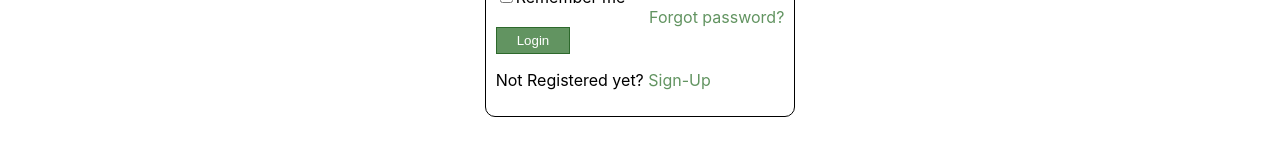
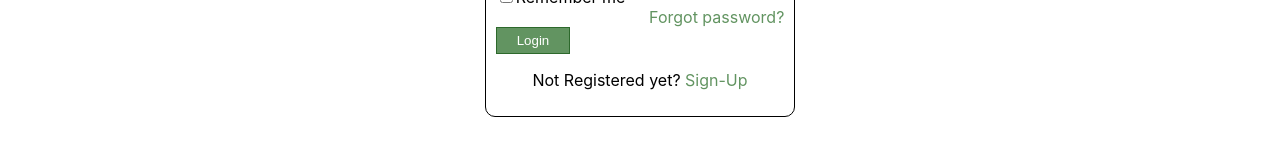
Before and after one commit to honza-juri/Apocapoc, a React (Create React App) app in the folder frontend/: page /login in a window 1280 px wide. Shown: the part 420-580 px from the top of the page. Built offline with nearby package versions, Linux system fonts and the light colour scheme.

Commit message:
login fix

```diff
--- a/frontend/src/components-css/LoginComp.css
+++ b/frontend/src/components-css/LoginComp.css
@@ -41,10 +41,6 @@ h2 {
     text-align: center;
 }
 
-.forgot-pw {
-
-}
-
 .form-button {
     display: flex;
     border: 1px solid;
@@ -58,3 +54,7 @@ h2 {
     background-color: #2d692c;
     color:white;
 }
+
+.notregistered {
+    text-align: center;
+}
--- a/frontend/src/components/LoginComp.js
+++ b/frontend/src/components/LoginComp.js
@@ -15,7 +15,7 @@ function Login() {
                 <a href='' className='forgot-pw'>Forgot password?</a>
                 <button type='submit' className='form-button'>Login</button>
             </form>
-            <p>Not Registered yet? <a href='' className='sign-up'>Sign-Up</a></p>
+            <p className='notregistered'>Not Registered yet? <a href='' className='sign-up'>Sign-Up</a></p>
         </div>
     );
 }
```
